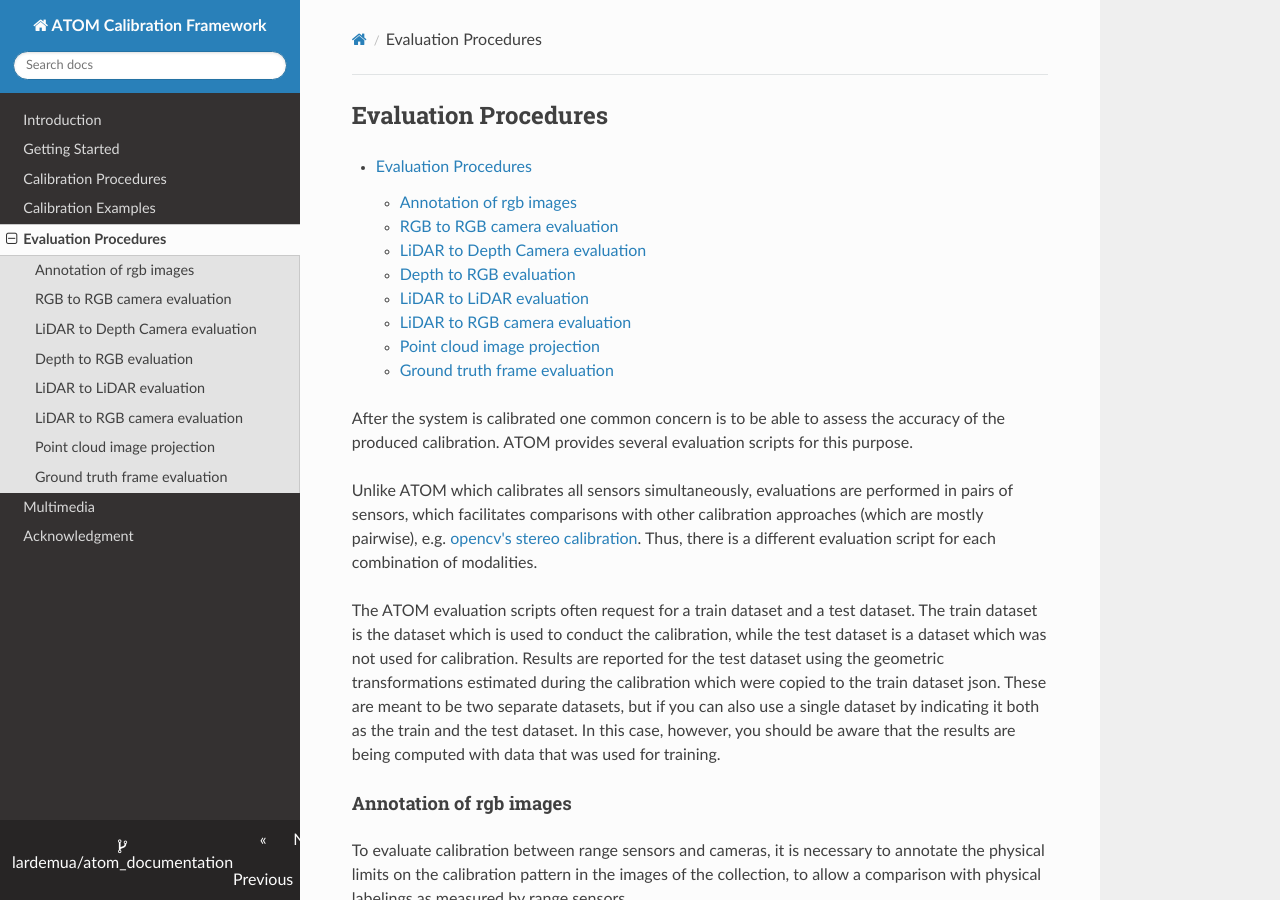
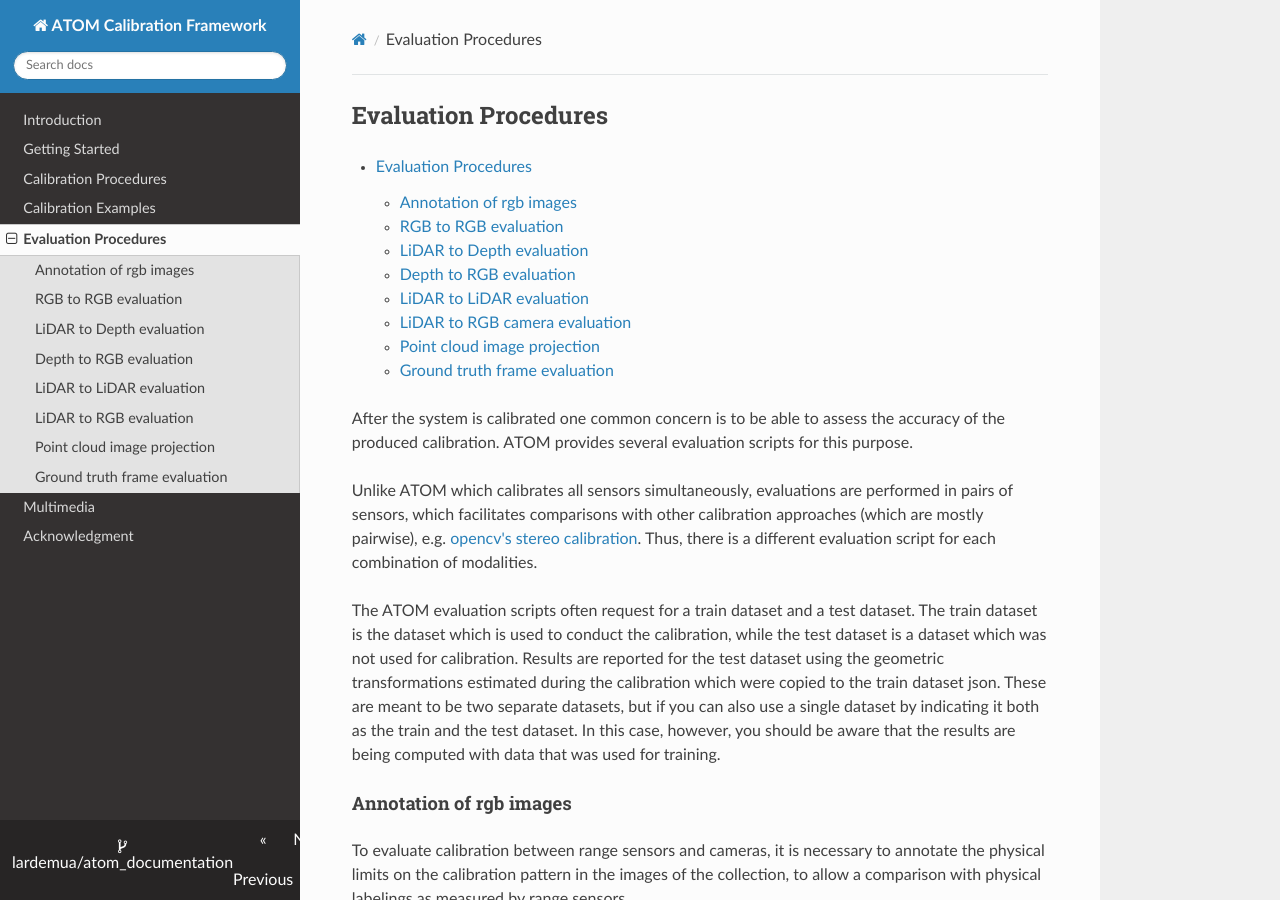
Before and after one commit to lardemua/atom_documentation, an MkDocs documentation site: the page built from docs/evaluations.md, in a window 1280 px wide and 900 px high. Built offline with MkDocs 1.6.1, drawn with Linux system fonts in a browser that asks for light colours; nearby versions of some CDN libraries; some of the changed text lies outside the part shown.

Commit message:
lardemua/atom#615 Fixing section link names.

````diff
--- a/docs/evaluations.md
+++ b/docs/evaluations.md
@@ -2,11 +2,11 @@
 
 - [Evaluation Procedures](#evaluation-procedures)
     - [Annotation of rgb images](#annotation-of-rgb-images)
-    - [RGB to RGB camera evaluation](#rgb-to-rgb-camera-evaluation)
-    - [LiDAR to Depth Camera evaluation](#lidar-to-depth-camera-evaluation)
+    - [RGB to RGB evaluation](#rgb-to-rgb-evaluation)
+    - [LiDAR to Depth evaluation](#lidar-to-depth-evaluation)
     - [Depth to RGB evaluation](#depth-to-rgb-evaluation)
     - [LiDAR to LiDAR evaluation](#lidar-to-lidar-evaluation)
-    - [LiDAR to RGB camera evaluation](#lidar-to-rgb-camera-evaluation)
+    - [LiDAR to RGB camera evaluation](#lidar-to-rgb-evaluation)
     - [Point cloud image projection](#point-cloud-image-projection)
     - [Ground truth frame evaluation](#ground-truth-frame-evaluation)
 
@@ -65,7 +65,7 @@
 
 Here is a [video tutorial](https://www.youtube.com/watch?v=DSYyKU-nDcs).
 
-#### RGB to RGB camera evaluation
+#### RGB to RGB evaluation
 
 Evaluates de camera-to-camera reprojection error with the following metrics:
 
@@ -97,7 +97,7 @@
 
 ```
 
-#### LiDAR to Depth Camera evaluation
+#### LiDAR to Depth evaluation
 
 How to run:
 
@@ -159,7 +159,7 @@
                         Target transformation sensor.
 ```
 
-#### LiDAR to RGB camera evaluation
+#### LiDAR to RGB evaluation
 
 Evaluates the LiDAR-to-Camera calibration through the reprojection of the pattern limit 3D points into the image using
 the following metrics:
````
